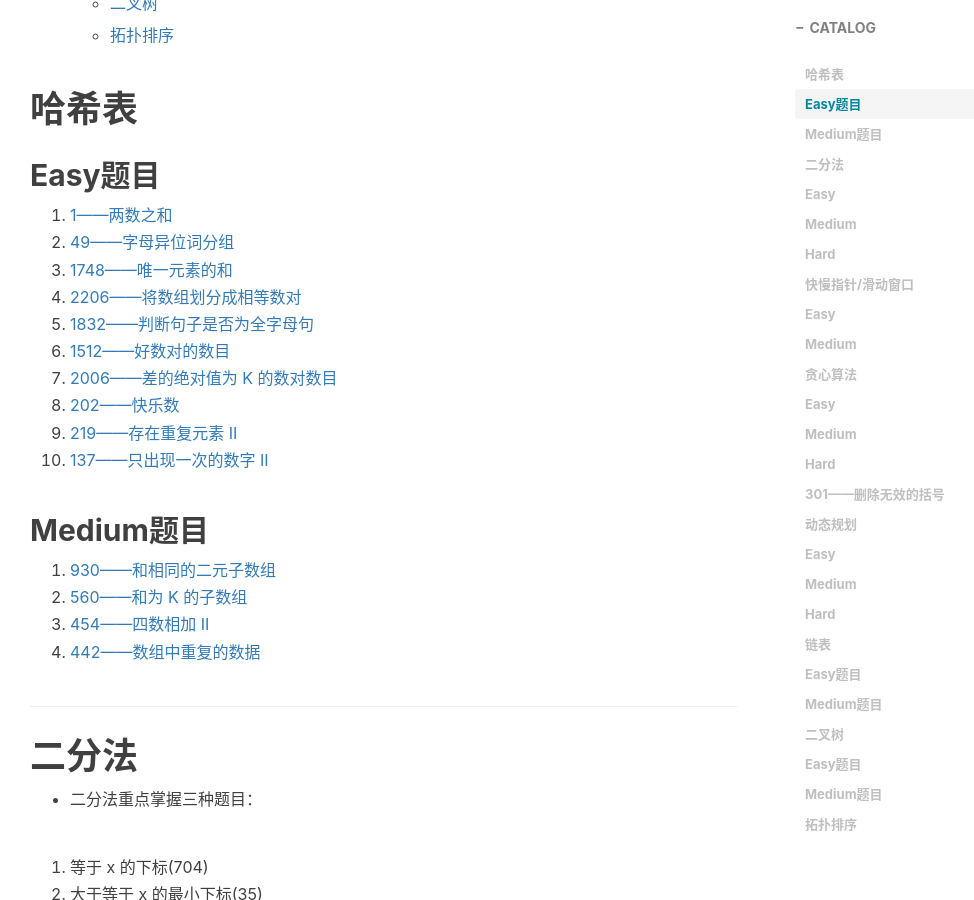
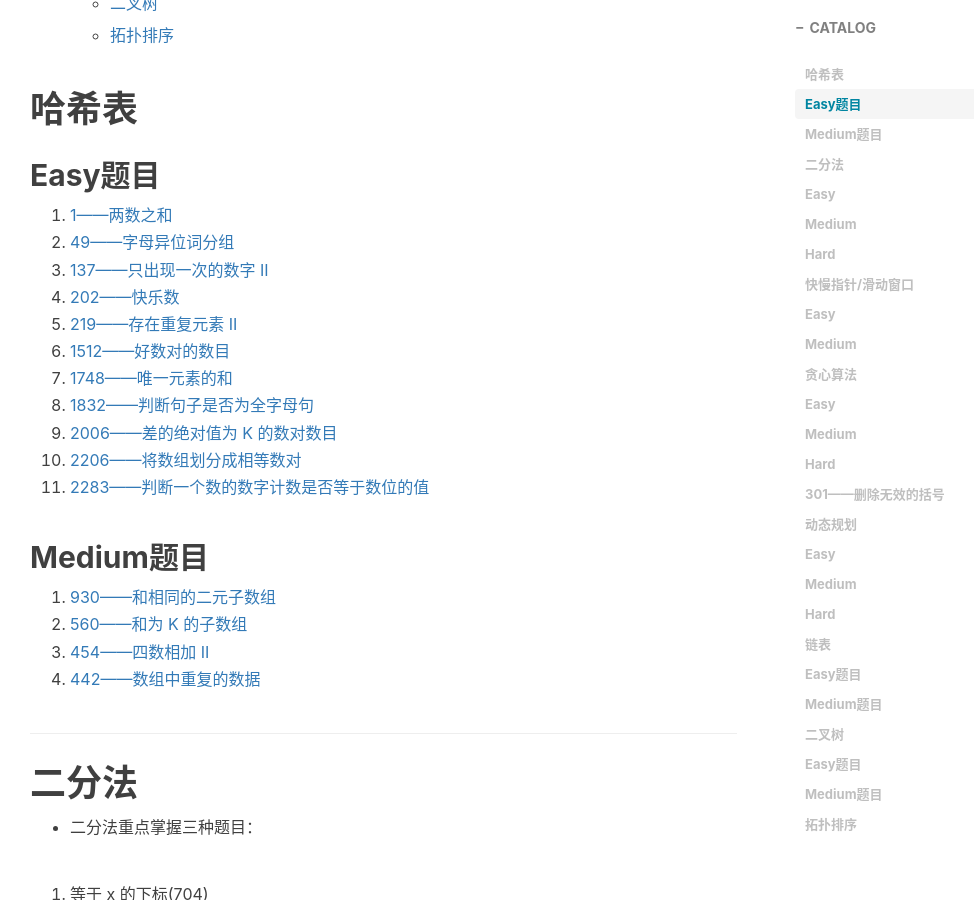
Before and after one commit to xie96808/xie96808.github.io, a Jekyll site: the page built from _posts/2022-05-22-刷题分类!.md, in a window 1280 px wide and 900 px high, scrolled down 826 px. Shown: the whole window, without its empty margins (235-1209 px from the left). Built offline with Jekyll 4.4.1, drawn with Linux system fonts in a browser that asks for light colours; nearby versions of some CDN libraries; comment, search, counter and statistics services are not loaded.

Commit message:
Update 2022-05-22-刷题分类!.md

```diff
--- a/_posts/2022-05-22-刷题分类!.md
+++ b/_posts/2022-05-22-刷题分类!.md
@@ -37,14 +37,15 @@ tags:								#标签
 
 1. [1——两数之和](https://leetcode.cn/problems/two-sum/)
 2. [49——字母异位词分组](https://leetcode.cn/problems/group-anagrams/)
-3. [1748——唯一元素的和](https://leetcode.cn/problems/sum-of-unique-elements/)
-4. [2206——将数组划分成相等数对](https://leetcode.cn/problems/divide-array-into-equal-pairs/)
-5. [1832——判断句子是否为全字母句](https://leetcode.cn/problems/check-if-the-sentence-is-pangram/)
+3. [137——只出现一次的数字 II](https://leetcode.cn/problems/single-number-ii/)
+4. [202——快乐数](https://leetcode.cn/problems/happy-number/)
+5. [219——存在重复元素 II](https://leetcode.cn/problems/contains-duplicate-ii/)
 6. [1512——好数对的数目](https://leetcode.cn/problems/number-of-good-pairs/)
-7. [2006——差的绝对值为 K 的数对数目](https://leetcode.cn/problems/count-number-of-pairs-with-absolute-difference-k/)
-8. [202——快乐数](https://leetcode.cn/problems/happy-number/)
-9. [219——存在重复元素 II](https://leetcode.cn/problems/contains-duplicate-ii/)
-10. [137——只出现一次的数字 II](https://leetcode.cn/problems/single-number-ii/)
+7. [1748——唯一元素的和](https://leetcode.cn/problems/sum-of-unique-elements/)
+8. [1832——判断句子是否为全字母句](https://leetcode.cn/problems/check-if-the-sentence-is-pangram/)
+9. [2006——差的绝对值为 K 的数对数目](https://leetcode.cn/problems/count-number-of-pairs-with-absolute-difference-k/)
+10. [2206——将数组划分成相等数对](https://leetcode.cn/problems/divide-array-into-equal-pairs/)
+11. [2283——判断一个数的数字计数是否等于数位的值](https://leetcode.cn/problems/check-if-number-has-equal-digit-count-and-digit-value/)
 
 ## Medium题目
 
```
